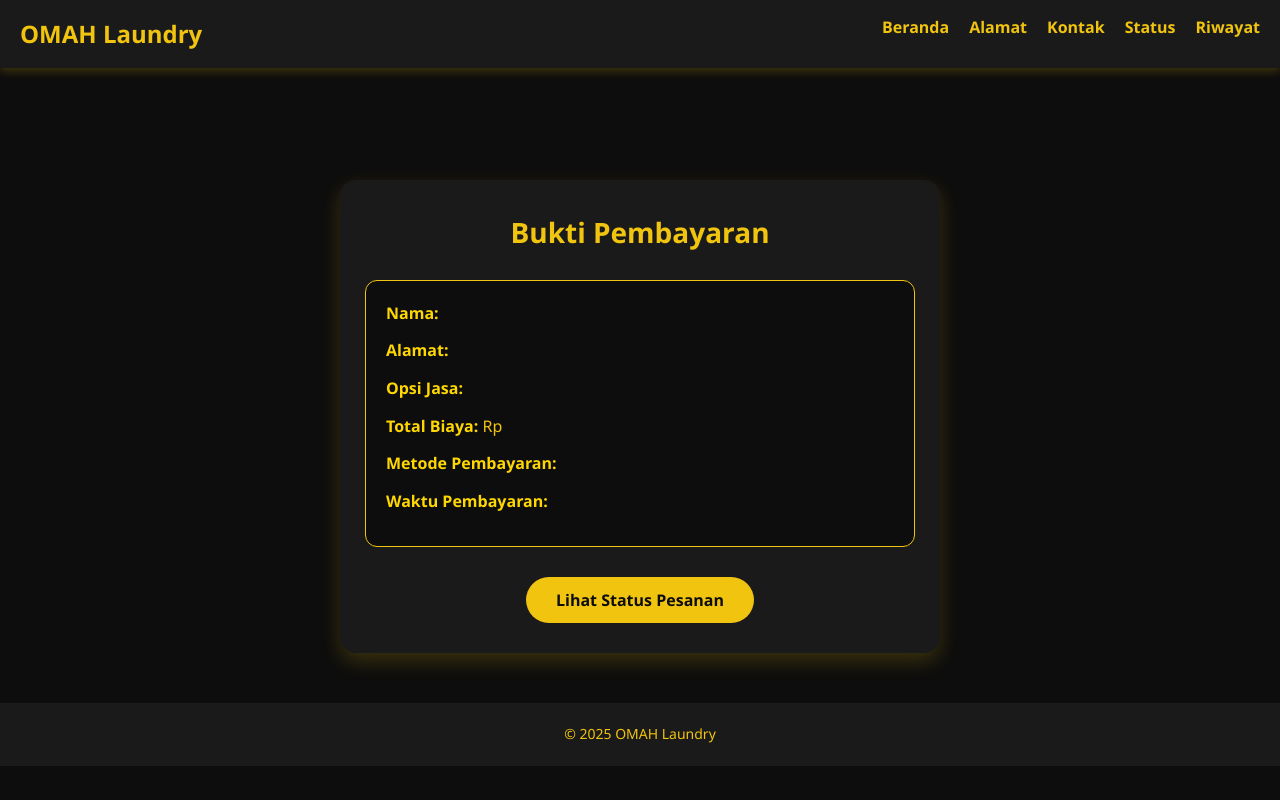
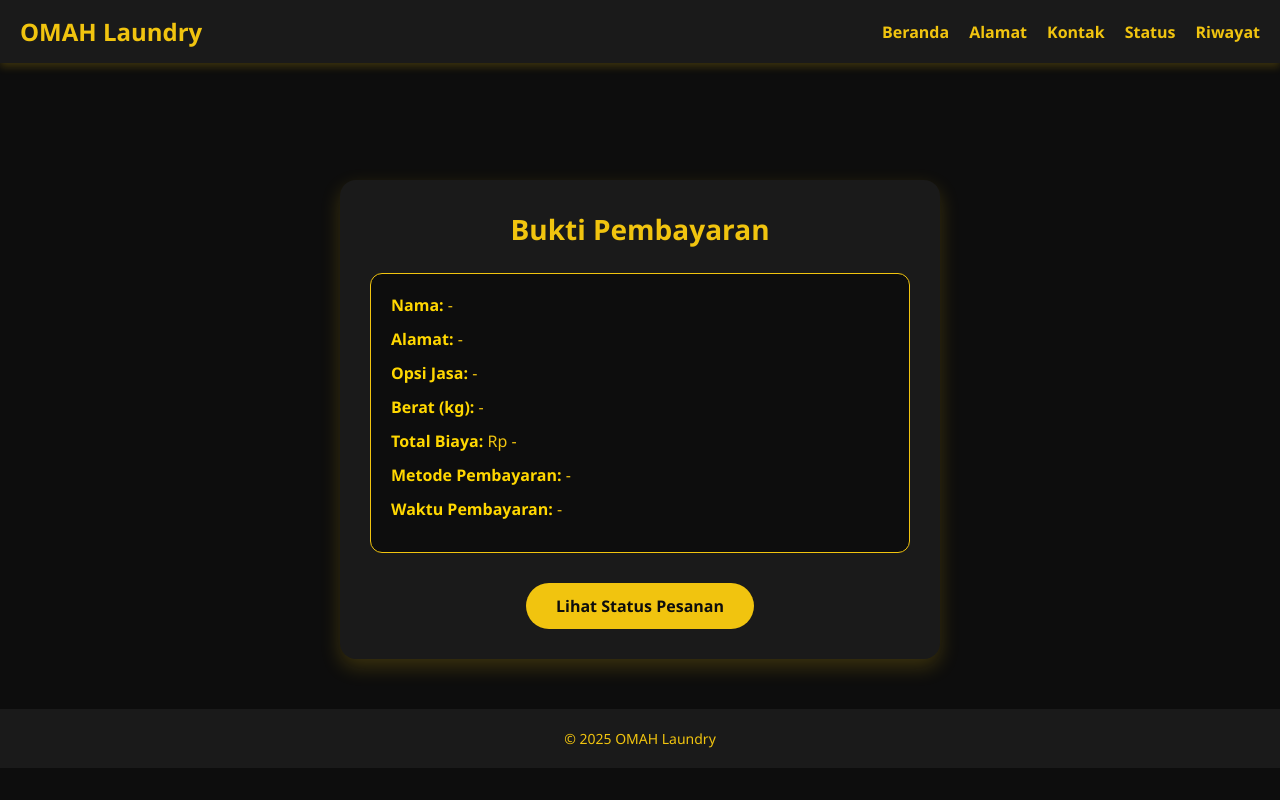
Before and after one commit to rezamardani22/OHMA-LAUNDRY, a plain HTML site: page buktipembayaran.html in a window 1280 px wide. Drawn offline with Linux system fonts and the light colour scheme.

Commit message:
Update buktipembayaran.html

```diff
--- a/buktipembayaran.html
+++ b/buktipembayaran.html
@@ -2,138 +2,56 @@
 <html lang="id">
 <head>
   <meta charset="UTF-8" />
-  <meta name="viewport" content="width=device-width, initial-scale=1.0"/>
+  <meta name="viewport" content="width=device-width, initial-scale=1.0" />
   <title>Bukti Pembayaran | OMAH Laundry</title>
   <style>
-    * {
-      margin: 0;
-      padding: 0;
-      box-sizing: border-box;
-      font-family: 'Segoe UI', Tahoma, Geneva, Verdana, sans-serif;
-    }
+    /* Reset & Base */
+    * { margin:0; padding:0; box-sizing:border-box; font-family:'Segoe UI', Tahoma, Geneva, Verdana, sans-serif; }
+    body { background:#0d0d0d; color:#f1c40f; padding-top:80px; }
 
-    body {
-      background-color: #0d0d0d; /* hitam gelap */
-      color: #f1c40f; /* gold */
-      font-size: 16px;
-      line-height: 1.6;
-      padding-top: 80px;
-    }
+    /* Navbar */
+    header { background:#1a1a1a; color:#f1c40f; position:fixed; top:0; left:0; width:100%; padding:15px 20px; display:flex; justify-content:space-between; align-items:center; box-shadow:0 4px 8px rgba(241,196,15,0.2); z-index:1000; }
+    .logo { font-size:24px; font-weight:bold; }
+    .menu-toggle { display:none; font-size:24px; cursor:pointer; }
+    nav ul { list-style:none; display:flex; gap:20px; }
+    nav ul li a { color:#f1c40f; text-decoration:none; font-weight:bold; transition:color .3s; }
+    nav ul li a:hover { color:#ffd700; }
 
-    nav {
-      background-color: #1a1a1a;
-      color: #f1c40f;
-      padding: 15px 20px;
-      position: fixed;
-      width: 100%;
-      top: 0;
-      left: 0;
-      z-index: 1000;
-      box-shadow: 0 4px 8px rgba(241, 196, 15, 0.2);
-    }
+    /* Main */
+    main { max-width:600px; margin:100px auto 40px; background:#1a1a1a; padding:30px; border-radius:16px; box-shadow:0 8px 20px rgba(241,196,15,0.2); text-align:center; }
+    h2 { font-size:28px; margin-bottom:25px; color:#f1c40f; }
+    .bukti-info { text-align:left; background:#0d0d0d; padding:20px; border:1px solid #f1c40f; border-radius:12px; margin-bottom:30px; }
+    .bukti-info p { margin-bottom:12px; font-size:16px; }
+    .bukti-info strong { color:#ffd700; }
 
-    .logo {
-      font-size: 24px;
-      font-weight: bold;
-      float: left;
-    }
+    button { background:#f1c40f; color:#0d0d0d; border:none; padding:12px 30px; font-size:16px; font-weight:bold; border-radius:30px; cursor:pointer; transition:background .3s,transform .2s; }
+    button:hover { background:#ffd700; transform:scale(1.05); }
 
-    nav ul {
-      list-style: none;
-      float: right;
-      display: flex;
-      align-items: center;
-    }
+    /* Footer */
+    footer { background:#1a1a1a; color:#f1c40f; text-align:center; padding:20px 0; margin-top:50px; font-size:14px; }
 
-    nav ul li {
-      margin-left: 20px;
-    }
-
-    nav ul li a {
-      color: #f1c40f;
-      text-decoration: none;
-      font-size: 16px;
-      font-weight: bold;
-      transition: color 0.3s;
-    }
-
-    nav ul li a:hover {
-      color: #ffd700; /* gold lebih terang */
-    }
-
-    main {
-      max-width: 600px;
-      margin: 100px auto 40px;
-      background: #1a1a1a;
-      padding: 30px 25px;
-      border-radius: 16px;
-      box-shadow: 0px 8px 20px rgba(241, 196, 15, 0.2);
-      text-align: center;
-    }
-
-    h2 {
-      color: #f1c40f;
-      margin-bottom: 25px;
-      font-size: 28px;
-    }
-
-    .bukti-info {
-      text-align: left;
-      margin-bottom: 30px;
-      font-size: 16px;
-      background-color: #0d0d0d;
-      padding: 20px;
-      border: 1px solid #f1c40f;
-      border-radius: 12px;
-    }
-
-    .bukti-info p {
-      margin-bottom: 12px;
-    }
-
-    .bukti-info strong {
-      color: #ffd700;
-    }
-
-    button {
-      background-color: #f1c40f;
-      color: #0d0d0d;
-      border: none;
-      padding: 12px 30px;
-      font-size: 16px;
-      font-weight: bold;
-      border-radius: 30px;
-      cursor: pointer;
-      transition: background-color 0.3s ease-in-out, transform 0.2s;
-    }
-
-    button:hover {
-      background-color: #ffd700;
-      transform: scale(1.05);
-    }
-
-    footer {
-      background-color: #1a1a1a;
-      color: #f1c40f;
-      text-align: center;
-      padding: 20px 0;
-      font-size: 14px;
-      margin-top: 50px;
+    /* Responsive */
+    @media(max-width:768px) {
+      .menu-toggle { display:block; }
+      nav ul { display:none; flex-direction:column; background:#1a1a1a; position:absolute; top:60px; right:20px; border:1px solid #f1c40f; border-radius:8px; overflow:hidden; }
+      nav ul.show { display:flex; }
+      nav ul li { padding:10px 20px; }
+      main { margin:100px 15px 40px; padding:20px; }
     }
   </style>
 </head>
 <body>
-
-  <nav>
+  <header>
     <div class="logo">OMAH Laundry</div>
-    <ul>
+    <div class="menu-toggle" onclick="toggleMenu()">☰</div>
+    <nav><ul id="menu">
       <li><a href="index.html">Beranda</a></li>
       <li><a href="alamat.html">Alamat</a></li>
       <li><a href="kontak.html">Kontak</a></li>
       <li><a href="statuspesanan.html">Status</a></li>
       <li><a href="riwayat.html">Riwayat</a></li>
-    </ul>
-  </nav>
+    </ul></nav>
+  </header>
 
   <main>
     <h2>Bukti Pembayaran</h2>
@@ -141,11 +59,11 @@
       <p><strong>Nama:</strong> <span id="nama"></span></p>
       <p><strong>Alamat:</strong> <span id="alamat"></span></p>
       <p><strong>Opsi Jasa:</strong> <span id="opsi"></span></p>
+      <p><strong>Berat (kg):</strong> <span id="berat"></span></p>
       <p><strong>Total Biaya:</strong> Rp <span id="biaya"></span></p>
       <p><strong>Metode Pembayaran:</strong> <span id="metodePembayaran"></span></p>
       <p><strong>Waktu Pembayaran:</strong> <span id="waktuPembayaran"></span></p>
     </div>
-
     <a href="statuspesanan.html"><button>Lihat Status Pesanan</button></a>
   </main>
 
@@ -154,13 +72,19 @@
   </footer>
 
   <script>
-    document.getElementById("nama").textContent = localStorage.getItem("nama");
-    document.getElementById("alamat").textContent = localStorage.getItem("alamat");
-    document.getElementById("opsi").textContent = localStorage.getItem("opsi");
-    document.getElementById("biaya").textContent = localStorage.getItem("biaya");
-    document.getElementById("metodePembayaran").textContent = localStorage.getItem("metodePembayaran");
-    document.getElementById("waktuPembayaran").textContent = localStorage.getItem("waktuPembayaran");
+    // Populate data
+    document.getElementById('nama').textContent = localStorage.getItem('nama') || '-';
+    document.getElementById('alamat').textContent = localStorage.getItem('alamat') || '-';
+    document.getElementById('opsi').textContent = localStorage.getItem('opsi') || '-';
+    document.getElementById('berat').textContent = localStorage.getItem('berat') || '-';
+    document.getElementById('biaya').textContent = localStorage.getItem('biaya') || '-';
+    document.getElementById('metodePembayaran').textContent = localStorage.getItem('metodePembayaran') || '-';
+    document.getElementById('waktuPembayaran').textContent = localStorage.getItem('waktuPembayaran') || '-';
+
+    // Toggle mobile menu
+    function toggleMenu() {
+      document.getElementById('menu').classList.toggle('show');
+    }
   </script>
-
 </body>
 </html>
```
